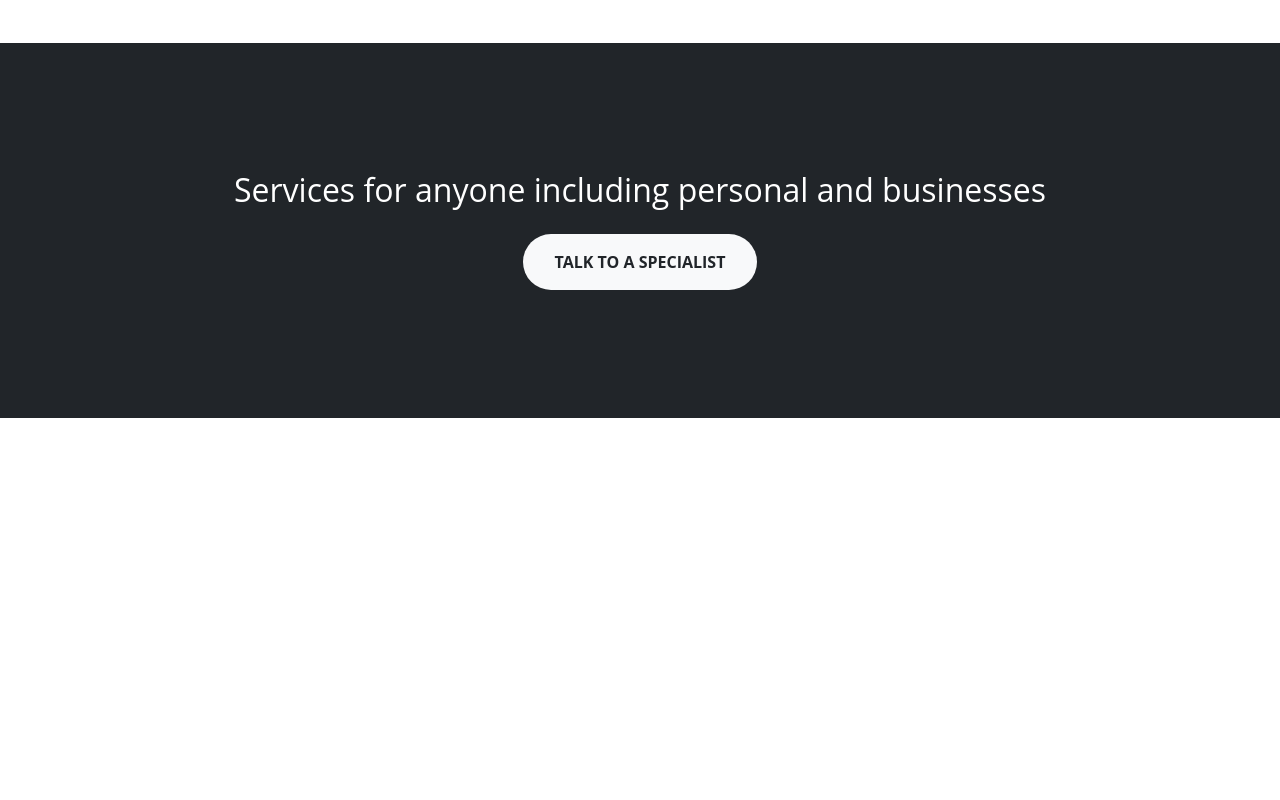
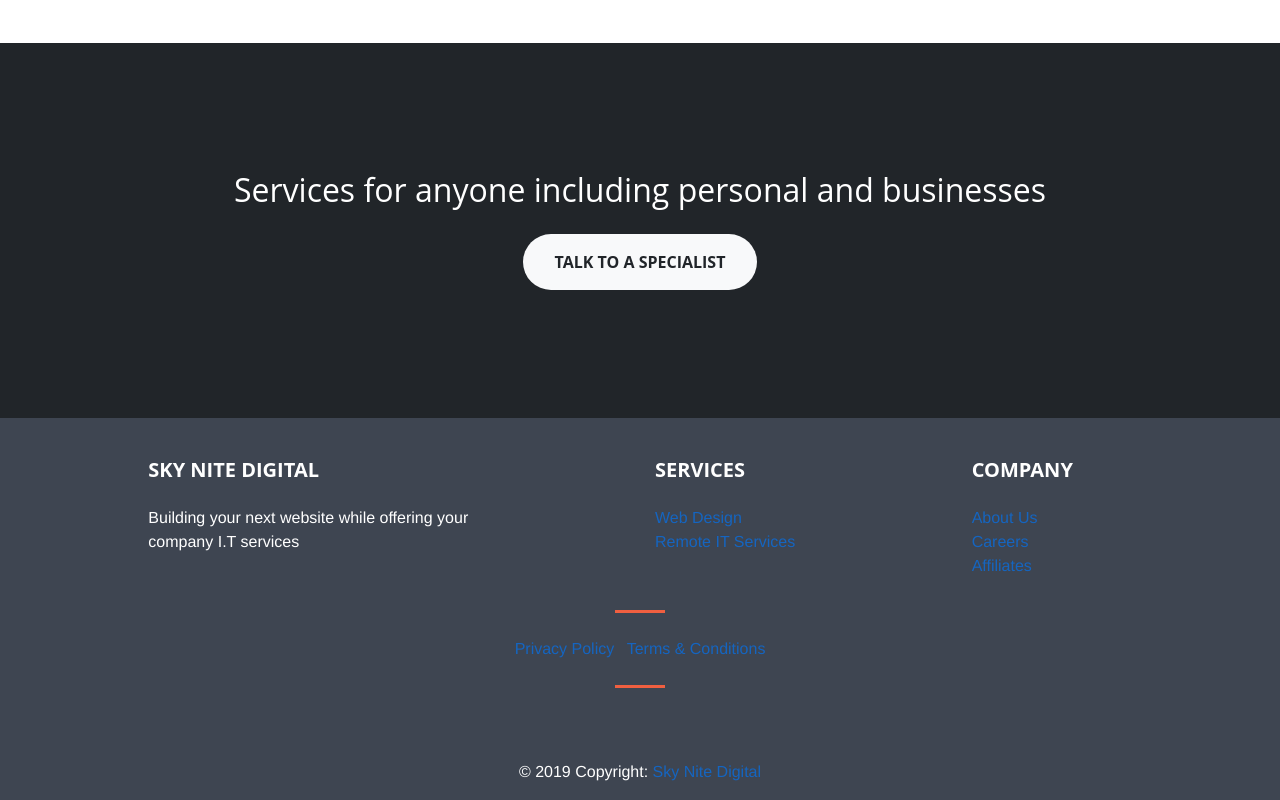
Before and after one commit to DjKniteX/skynitedigital, a plain HTML site: page web.html in a window 1280 px wide. Shown: the part 969-1769 px from the top of the page. Before the commit the page ends 1387 px from the top, so only its background shows below. Drawn offline with nearby package versions, Linux system fonts and the light colour scheme.

Commit message:
added footer to web services

```diff
--- a/web.html
+++ b/web.html
@@ -88,6 +88,113 @@
                   <a class="btn btn-light btn-xl sr-button" href="http://startbootstrap.com/template-overviews/creative/">Talk to a specialist</a>
                 </div>
               </section>
+              <footer class="page-footer font-small stylish-color-dark pt-4">
 
+                    <!-- Footer Links -->
+                    <div class="container text-center text-md-left">
+
+                      <!-- Grid row -->
+                      <div class="row">
+
+                        <!-- Grid column -->
+                        <div class="col-md-4 mx-auto">
+
+                          <!-- Content -->
+                          <h5 class="font-weight-bold text-uppercase mt-3 mb-4">Sky Nite Digital</h5>
+                          <p>Building your next website while offering your company I.T services</p>
+
+                        </div>
+                        <!-- Grid column -->
+
+                        <hr class="clearfix w-100 d-md-none">
+
+                        <!-- Grid column -->
+                        <div class="col-md-2 mx-auto">
+
+                          <!-- Links -->
+                          <h5 class="font-weight-bold text-uppercase mt-3 mb-4">Services</h5>
+
+                          <ul class="list-unstyled">
+                            <li>
+                              <a href="web.html">Web Design</a>
+                            </li>
+                            <li>
+                              <a href="remote.html">Remote IT Services</a>
+                            </li>
+                          </ul>
+
+                        </div>
+                        <!-- Grid column -->
+
+                        <hr class="clearfix w-100 d-md-none">
+
+                        <!-- Grid column -->
+                        <div class="col-md-2 mx-auto">
+
+                          <!-- Links -->
+                          <h5 class="font-weight-bold text-uppercase mt-3 mb-4">Company</h5>
+
+                          <ul class="list-unstyled">
+                            <li>
+                              <a href="#!">About Us</a>
+                            </li>
+                            <li>
+                              <a href="#!">Careers</a>
+                            </li>
+                            <li>
+                              <a href="#!">Affiliates</a>
+                            </li>
+                          </ul>
+
+                        </div>
+                        <!-- Grid column -->
+
+                        <hr class="clearfix w-100 d-md-none">
+
+
+                      </div>
+                      <!-- Grid row -->
+
+                    </div>
+                    <!-- Footer Links -->
+
+                    <hr>
+
+                    <!-- Call to action -->
+                    <ul class="list-unstyled list-inline text-center py-2">
+                      <li class="list-inline-item">
+                        <a href="privacy.html">Privacy Policy</a>
+                      </li>
+                      <li class="list-inline-item">
+                        <a href="terms.html">Terms &amp; Conditions </a>
+                      </li>
+                    </ul>
+                    <!-- Call to action -->
+
+                    <hr>
+
+                    <!-- Social buttons -->
+                    <ul class="list-unstyled list-inline text-center">
+                      <li class="list-inline-item">
+                        <a class="btn-floating btn-fb mx-1">
+                          <i class="fab fa-facebook-f"> </i>
+                        </a>
+                      </li>
+                      <li class="list-inline-item">
+                        <a class="btn-floating btn-li mx-1">
+                          <i class="fab fa-linkedin-in"> </i>
+                        </a>
+                      </li>
+                    </ul>
+                    <!-- Social buttons -->
+
+                    <!-- Copyright -->
+                    <div class="footer-copyright text-center py-3">© 2019 Copyright:
+                      <a href="https://skynitedigital.com"> Sky Nite Digital</a>
+                    </div>
+                    <!-- Copyright -->
+
+                  </footer>
+                  <!-- Footer -->
 </body>
 </html>
```
